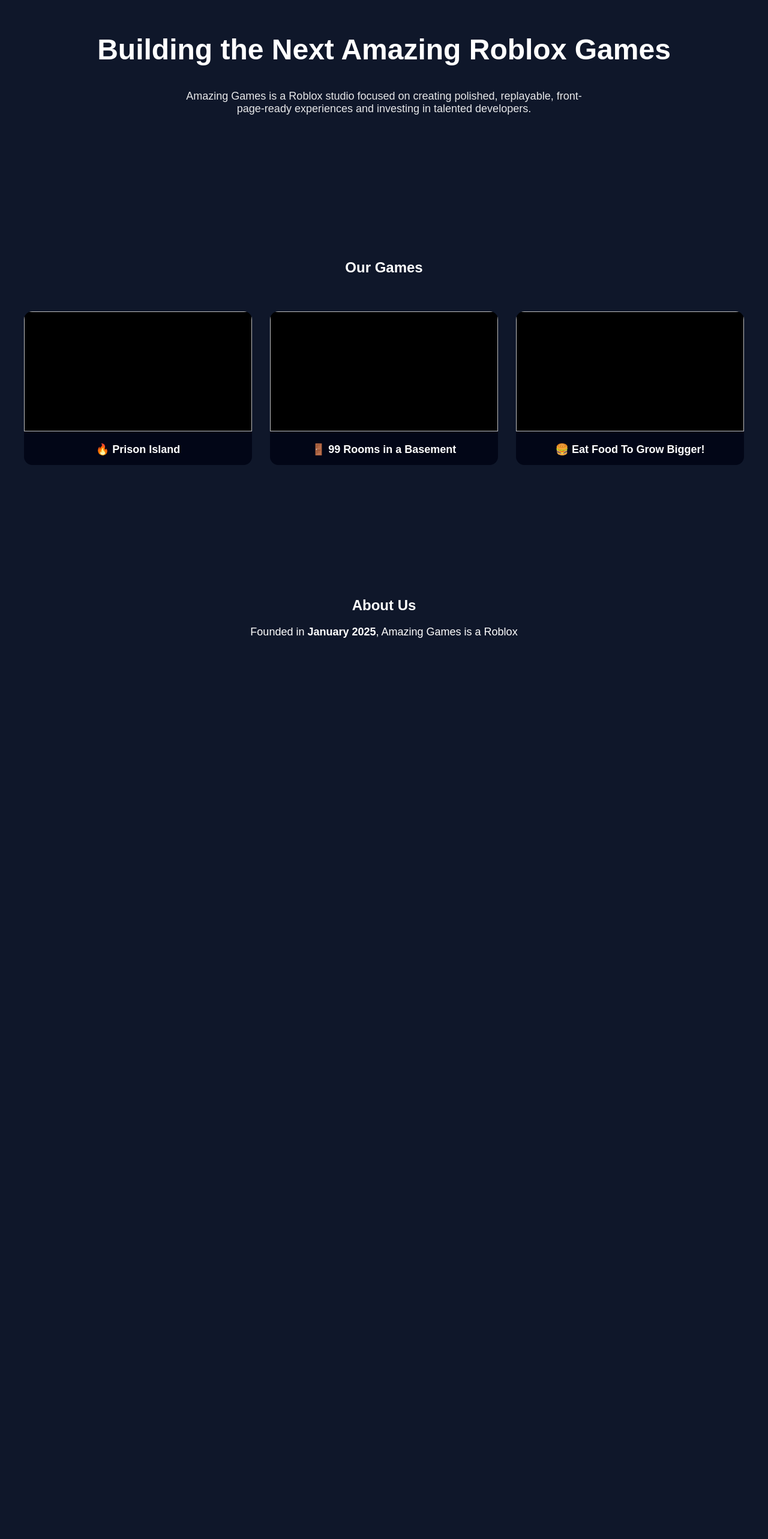
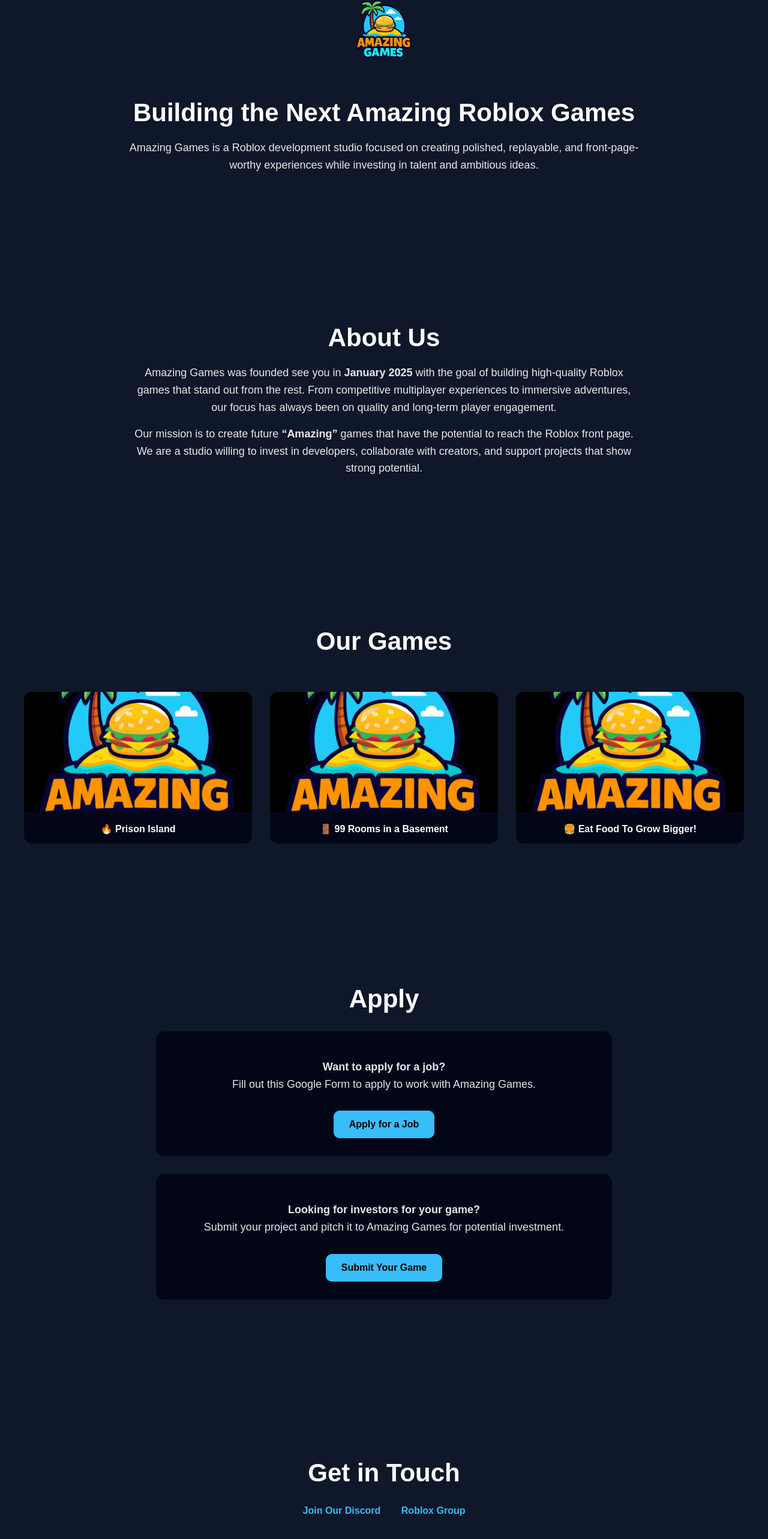
Before and after one commit to bornsamuel0-cpu/amazing-games, a plain HTML site: page index.html in a window 1280 px wide. Shown: the part 187-2752 px from the top of the page at 60% size. Before the commit the page ends 1351 px from the top, so only its background shows below. Drawn offline with Linux system fonts and the light colour scheme; no server answers.

Commit message:
index.html

```diff
--- a/index.html
+++ b/index.html
@@ -40,20 +40,23 @@
       text-align: center;
     }
 
-    /* HERO */
-    .hero {
-      padding-top: 120px;
+    h1 {
+      font-size: 42px;
+      margin-bottom: 20px;
     }
 
-    .hero h1 {
-      font-size: 48px;
+    p {
+      font-size: 18px;
+      max-width: 850px;
+      margin: 15px auto;
+      opacity: 0.9;
+      line-height: 1.6;
     }
 
-    .hero p {
-      max-width: 700px;
-      margin: 20px auto;
-      font-size: 18px;
-      opacity: 0.9;
+    /* HERO */
+    .hero img {
+      height: 110px;
+      margin-bottom: 20px;
     }
 
     /* GAMES */
@@ -104,22 +107,35 @@
 
     .game-info {
       padding: 15px;
-    }
-
-    .game-title {
-      font-size: 18px;
       font-weight: bold;
     }
 
-    /* APPLY BUTTON */
+    /* APPLY */
+    .apply-box {
+      background: #020617;
+      border-radius: 14px;
+      padding: 30px;
+      max-width: 700px;
+      margin: 30px auto;
+    }
+
     .apply-btn {
       display: inline-block;
-      margin-top: 25px;
-      padding: 16px 30px;
+      margin-top: 15px;
+      padding: 14px 26px;
       background: #38bdf8;
       color: black;
       font-weight: bold;
       border-radius: 10px;
+      text-decoration: none;
+    }
+
+    /* CONTACT */
+    .contact a {
+      display: inline-block;
+      margin: 10px 15px;
+      color: #38bdf8;
+      font-weight: bold;
       text-decoration: none;
     }
 
@@ -140,20 +156,40 @@
   </div>
 
   <nav>
+    <a href="#home">Home</a>
+    <a href="#about">About</a>
     <a href="#games">Games</a>
-    <a href="#about">About</a>
     <a href="#apply">Apply</a>
-    <a href="https://www.roblox.com/communities/17209770/Amazing-Games-Co#!/about" target="_blank">Roblox Group</a>
-    <a href="https://discord.gg/KDgXznhSsc" target="_blank">Discord</a>
+    <a href="#contact">Contact</a>
   </nav>
 </header>
 
-<!-- HERO -->
-<section class="hero">
+<!-- HOME -->
+<section id="home" class="hero">
+  <img src="logo.png" alt="Amazing Games Logo">
   <h1>Building the Next Amazing Roblox Games</h1>
   <p>
-    Amazing Games is a Roblox studio focused on creating polished, replayable,
-    front-page-ready experiences and investing in talented developers.
+    Amazing Games is a Roblox development studio focused on creating polished,
+    replayable, and front-page-worthy experiences while investing in talent
+    and ambitious ideas.
+  </p>
+</section>
+
+<!-- ABOUT -->
+<section id="about">
+  <h1>About Us</h1>
+
+  <p>
+    Amazing Games was founded see you in <b>January 2025</b> with the goal of building
+    high-quality Roblox games that stand out from the rest. From competitive
+    multiplayer experiences to immersive adventures, our focus has always been
+    on quality and long-term player engagement.
+  </p>
+
+  <p>
+    Our mission is to create future <b>“Amazing”</b> games that have the potential
+    to reach the Roblox front page. We are a studio willing to invest in developers,
+    collaborate with creators, and support projects that show strong potential.
   </p>
 </section>
 
@@ -165,39 +201,84 @@
 
     <div class="game-card" onclick="window.open('https://www.roblox.com/games/92661235863904/Prison-Island')">
       <img id="thumb-prison">
-      <div class="overlay">
-        <p>Escape or enforce the law on a remote prison island.</p>
-      </div>
-      <div class="game-info">
-        <div class="game-title">🔥 Prison Island</div>
-      </div>
+      <div class="overlay"><p>Escape or enforce the law on a remote prison island.</p></div>
+      <div class="game-info">🔥 Prison Island</div>
     </div>
 
     <div class="game-card" onclick="window.open('https://www.roblox.com/games/97441539448665/99-Rooms-in-a-basement')">
       <img id="thumb-99">
-      <div class="overlay">
-        <p>Survive puzzles and horrors in a dark basement.</p>
-      </div>
-      <div class="game-info">
-        <div class="game-title">🚪 99 Rooms in a Basement</div>
-      </div>
+      <div class="overlay"><p>Survive puzzles and horrors in a dark basement.</p></div>
+      <div class="game-info">🚪 99 Rooms in a Basement</div>
     </div>
 
     <div class="game-card" onclick="window.open('https://www.roblox.com/games/74672529469747/Eat-Food-To-Grow-Bigger')">
       <img id="thumb-eat">
-      <div class="overlay">
-        <p>Eat, grow, rebirth, and dominate the leaderboard.</p>
-      </div>
-      <div class="game-info">
-        <div class="game-title">🍔 Eat Food To Grow Bigger!</div>
-      </div>
+      <div class="overlay"><p>Eat, grow, rebirth, and dominate the leaderboard.</p></div>
+      <div class="game-info">🍔 Eat Food To Grow Bigger!</div>
     </div>
 
   </div>
 </section>
 
-<!-- ABOUT -->
-<section id="about">
-  <h1>About Us</h1>
-  <p style="max-width:800px; margin:auto; font-size:18px;">
-    Founded in <b>January 2025</b>, Amazing Games is a Roblox
+<!-- APPLY -->
+<section id="apply">
+  <h1>Apply</h1>
+
+  <div class="apply-box">
+    <p><b>Want to apply for a job?</b><br>
+    Fill out this Google Form to apply to work with Amazing Games.</p>
+
+    <a class="apply-btn"
+       href="https://docs.google.com/forms/d/e/1FAIpQLScGb9I1iWpLjKjNDKYG8Qn1NDRFFimzN5p_SmoYYOw57-qL_A/viewform"
+       target="_blank">
+      Apply for a Job
+    </a>
+  </div>
+
+  <div class="apply-box">
+    <p><b>Looking for investors for your game?</b><br>
+    Submit your project and pitch it to Amazing Games for potential investment.</p>
+
+    <a class="apply-btn"
+       href="https://docs.google.com/forms/d/e/1FAIpQLSchT5pipyVwRRMcsIXe_RvsfjwI55topk29jd-uLuFlsLL8aQ/viewform"
+       target="_blank">
+      Submit Your Game
+    </a>
+  </div>
+</section>
+
+<!-- CONTACT -->
+<section id="contact" class="contact">
+  <h1>Get in Touch</h1>
+
+  <a href="https://discord.gg/KDgXznhSsc" target="_blank">Join Our Discord</a>
+  <a href="https://www.roblox.com/communities/17209770/Amazing-Games-Co#!/about" target="_blank">
+    Roblox Group
+  </a>
+</section>
+
+<footer>
+  © 2025 Amazing Games
+</footer>
+
+<!-- ROBLOX THUMBNAILS -->
+<script>
+  async function loadThumb(gameId, imgId) {
+    try {
+      const res = await fetch(
+        `https://thumbnails.roblox.com/v1/games/icons?gameIds=${gameId}&size=512x512&format=Png&isCircular=false`
+      );
+      const data = await res.json();
+      document.getElementById(imgId).src = data.data[0]?.imageUrl || "logo.png";
+    } catch {
+      document.getElementById(imgId).src = "logo.png";
+    }
+  }
+
+  loadThumb("92661235863904", "thumb-prison");
+  loadThumb("97441539448665", "thumb-99");
+  loadThumb("74672529469747", "thumb-eat");
+</script>
+
+</body>
+</html>
```
